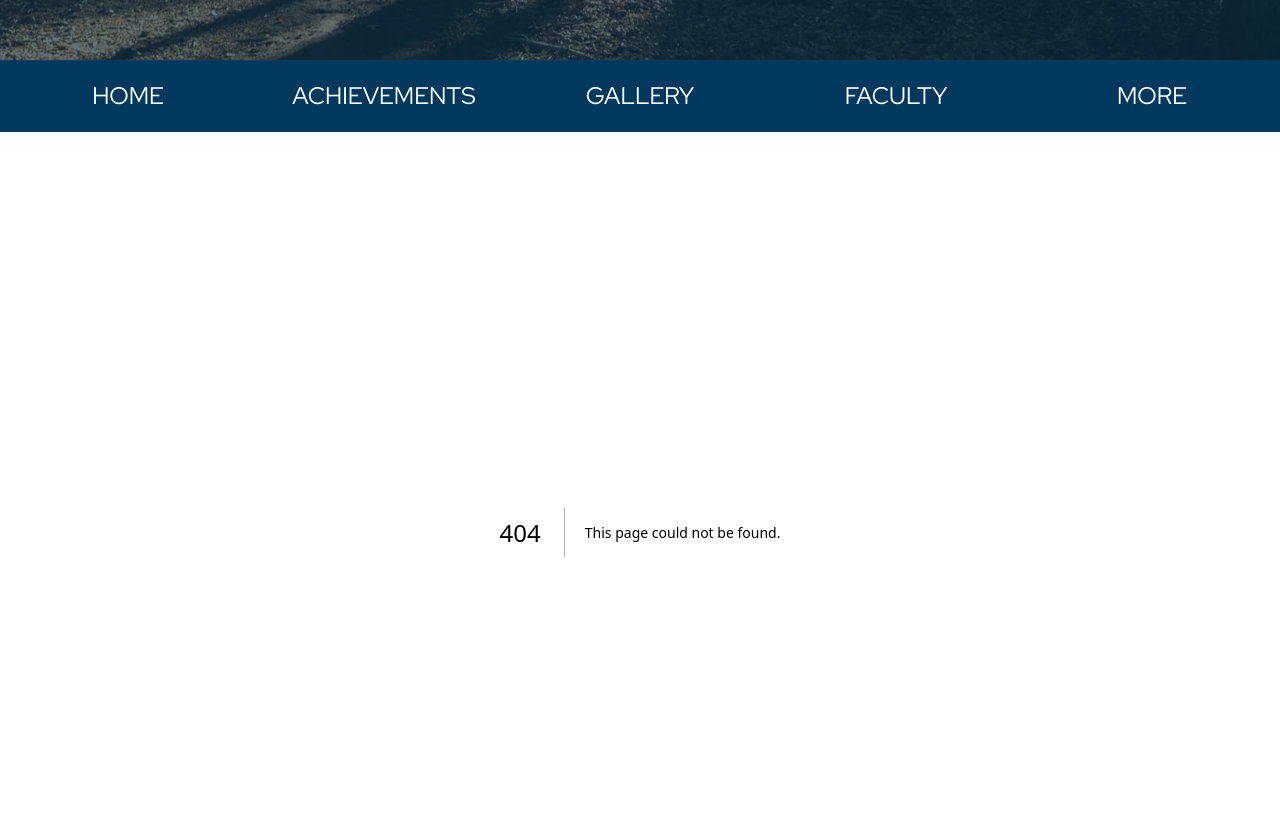
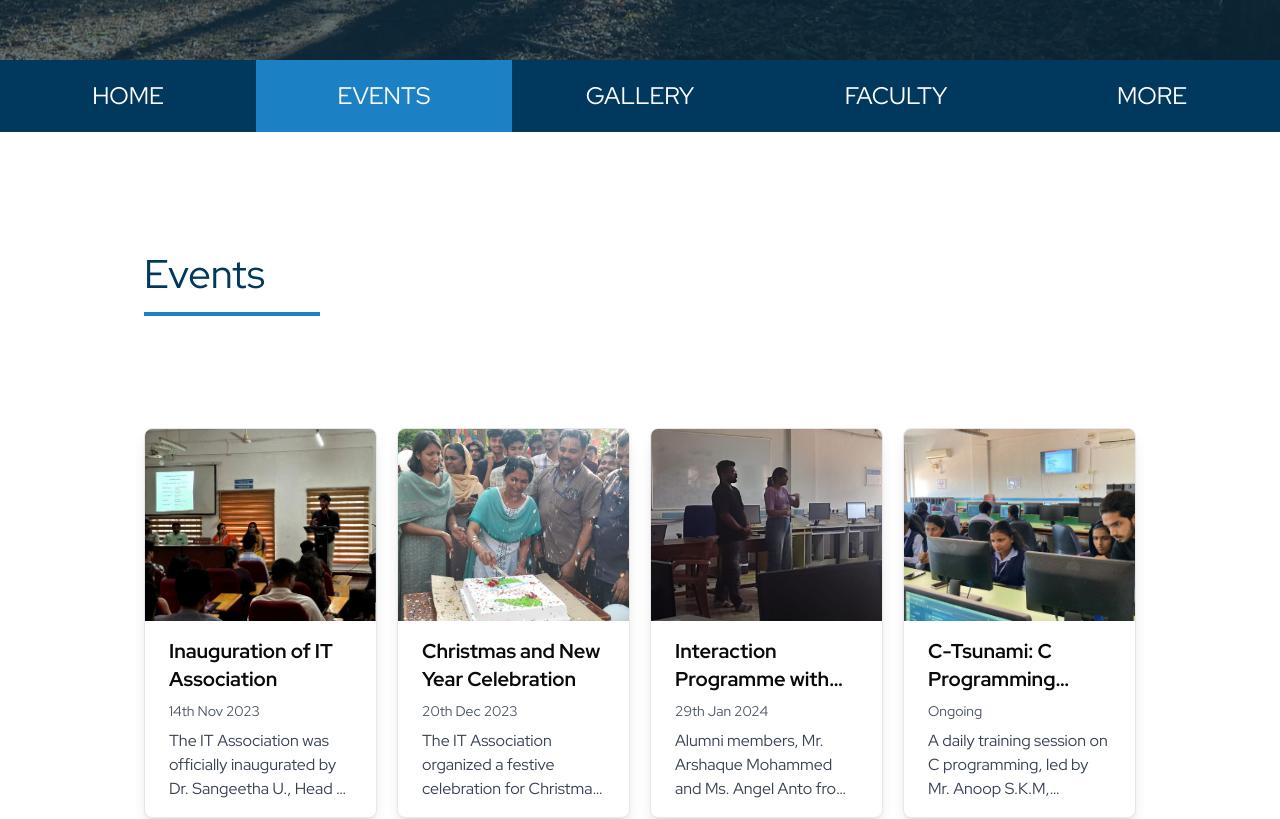
Before and after one commit to anima-regem/it-dept, a Next.js app: page /events in a window 1280 px wide. Before the commit this address had no page. Shown: the part 740-1559 px from the top of the page. Built offline with nearby package versions, Linux system fonts and the light colour scheme.

Commit message:
fixes events page

```diff
--- a/src/app/achievements/page.tsx
+++ /dev/null
@@ -1,88 +0,0 @@
-import AchivementCard from '@/components/achivement-card'
-import React from 'react'
-
-const page = () => {
-
-  const activities = [
-    {
-      title: "Inauguration of IT Association",
-      date: "14th Nov 2023",
-      description:
-        "The IT Association was officially inaugurated by Dr. Sangeetha U., Head of the IT department, marking the beginning of our journey towards promoting collaboration and innovation within the IT community.",
-        image: "/images/achivements/1.jpg", // Replace with your image URL
-      },
-    {
-      title: "Christmas and New Year Celebration",
-      date: "20th Dec 2023",
-      description:
-        "The IT Association organized a festive celebration for Christmas and New Year. Dr. Dhanya K.M, Associate Professor, inaugurated the event by cutting the cake, bringing students together to strengthen bonds.",
-      image: "/images/achivements/2.jpg", // Replace with your image URL
-    },
-    {
-      title: "Interaction Programme with Alumni",
-      date: "29th Jan 2024",
-      description:
-        "Alumni members, Mr. Arshaque Mohammed and Ms. Angel Anto from the 2017-21 batch, shared valuable insights and professional experiences, providing mentorship to the current students.",
-        image: "/images/achivements/3.jpg", // Replace with your image URL
-      },
-    {
-      title: "C-Tsunami: C Programming Training",
-      date: "Ongoing",
-      description:
-        "A daily training session on C programming, led by Mr. Anoop S.K.M, Assistant Professor, and selected students. This initiative aims to improve the programming skills of students from all branches.",
-        image: "/images/achivements/4.jpg", // Replace with your image URL
-      },
-    {
-      title: "Programme for CSE/IT Girls",
-      date: "17th Mar 2024",
-      description:
-        "A Python training programme exclusively for girls in the IT and CSE departments, organized in collaboration with the SHE cell. The session will be handled by Karthik A., AI Engineer at Litmus7.",
-        image: "/images/achivements/5.jpg", // Replace with your image URL
-      },
-  ];
-
-  return (
-    <div>
-      <div className="px-7 py-28 lg:px-36">
-        <h2 className=" text-[40px] text-[#00385E]">
-          Lorem ipsum dolor sit amet, consectetur adipiscing
-        </h2>
-        <div className=" w-36 lg:w-44 h-1 bg-[#1B80C4] mt-2" />
-
-        <div className=" mt-12">
-          <p className=" text-black text-xl">
-            Lorem ipsum dolor sit amet, consectetur adipiscing elit, sed do eiusmod tempor incididunt ut labore et dolore magna aliqua. Ut enim ad minim veniam, quis nostrud exercitation ullamco laboris nisi ut aliquip ex ea commodo consequat.
-          </p>
-          <br />
-          <p className=" text-black text-xl">
-            Duis aute irure dolor in reprehenderit in voluptate velit esse cillum dolore eu fugiat nulla pariatur. Excepteur sint occaecat cupidatat non proident, sunt in culpa qui officia deserunt mollit anim id est laborum.
-          </p>
-        </div>
-      </div>
-
-
-      <div className="px-7 pb-28 lg:px-36 grid grid-cols-1 gap-5 lg:grid-cols-4">
-        {activities.map((activity, index) => (
-          <div
-            key={index}
-            className="max-w-sm rounded overflow-hidden shadow-lg bg-white border border-gray-200"
-          >
-            <img
-              className="w-full h-48 object-cover"
-              src={activity.image}
-              alt={activity.title}
-            />
-            <div className="px-6 py-4">
-              <div className="font-bold text-xl mb-2">{activity.title}</div>
-              <p className="text-gray-600 text-sm mb-2">{activity.date}</p>
-              <p className="text-gray-700 text-base">{activity.description}</p>
-            </div>
-          </div>
-        ))}
-      </div>
-
-    </div>
-  )
-}
-
-export default page
--- /dev/null
+++ b/src/app/events/page.tsx
@@ -0,0 +1,154 @@
+"use client";
+
+import React, { useState } from 'react';
+import Image from 'next/image';
+import { X } from 'lucide-react';
+
+const Page = () => {
+  const [hoveredCard, setHoveredCard] = useState<number | null>(null);
+  const [selectedCard, setSelectedCard] = useState<number | null>(null);
+
+  const activities = [
+    {
+      title: "Inauguration of IT Association",
+      date: "14th Nov 2023",
+      description:
+        "The IT Association was officially inaugurated by Dr. Sangeetha U., Head of the IT department, marking the beginning of our journey towards promoting collaboration and innovation within the IT community.",
+      image: "/images/achivements/1.jpg",
+    },
+    {
+      title: "Christmas and New Year Celebration",
+      date: "20th Dec 2023",
+      description:
+        "The IT Association organized a festive celebration for Christmas and New Year. Dr. Dhanya K.M, Associate Professor, inaugurated the event by cutting the cake, bringing students together to strengthen bonds.",
+      image: "/images/achivements/2.jpg",
+    },
+    {
+      title: "Interaction Programme with Alumni",
+      date: "29th Jan 2024",
+      description:
+        "Alumni members, Mr. Arshaque Mohammed and Ms. Angel Anto from the 2017-21 batch, shared valuable insights and professional experiences, providing mentorship to the current students.",
+      image: "/images/achivements/3.jpg",
+    },
+    {
+      title: "C-Tsunami: C Programming Training",
+      date: "Ongoing",
+      description:
+        "A daily training session on C programming, led by Mr. Anoop S.K.M, Assistant Professor, and selected students. This initiative aims to improve the programming skills of students from all branches.",
+      image: "/images/achivements/4.jpg",
+    },
+    {
+      title: "Programme for CSE/IT Girls",
+      date: "17th Mar 2024",
+      description:
+        "A Python training programme exclusively for girls in the IT and CSE departments, organized in collaboration with the SHE cell. The session will be handled by Karthik A., AI Engineer at Litmus7.",
+      image: "/images/achivements/5.jpg",
+    },
+  ];
+
+  const EventCard = ({ activity, index }: { activity: typeof activities[0], index: number }) => {
+    return (
+      <>
+        <div
+          className="max-w-sm rounded-lg overflow-hidden shadow-lg bg-white border border-gray-200 h-full transition-all duration-300 hover:shadow-xl cursor-pointer"
+          onMouseEnter={() => setHoveredCard(index)}
+          onMouseLeave={() => setHoveredCard(null)}
+          onClick={() => setSelectedCard(index)}
+        >
+          <div className="h-48 relative">
+            <Image
+              src={activity.image}
+              alt={activity.title}
+              fill
+              className="object-cover"
+            />
+          </div>
+          <div className="px-6 py-4">
+            <div className="font-bold text-xl mb-2 line-clamp-2">
+              {activity.title}
+            </div>
+            <p className="text-gray-600 text-sm mb-2">{activity.date}</p>
+            <p className="text-gray-700 text-base line-clamp-3">
+              {activity.description}
+            </p>
+          </div>
+        </div>
+
+        {/* Desktop Hover Popup - Only shows on larger screens */}
+        {hoveredCard === index && (
+          <div className="absolute z-10 left-1/2 transform -translate-x-1/2 -translate-y-1/2 top-1/2 w-[120%] bg-white rounded-lg shadow-2xl border border-gray-200 p-6 transition-all duration-300 hidden lg:block">
+            <div className="relative h-56">
+              <Image
+                src={activity.image}
+                alt={activity.title}
+                fill
+                className="object-cover rounded-lg"
+              />
+            </div>
+            <div className="mt-4">
+              <h3 className="font-bold text-xl mb-2">{activity.title}</h3>
+              <p className="text-gray-600 text-sm mb-3">{activity.date}</p>
+              <p className="text-gray-700 text-base">
+                {activity.description}
+              </p>
+            </div>
+          </div>
+        )}
+      </>
+    );
+  };
+
+  return (
+    <div>
+      <div className="px-7 py-28 lg:px-36">
+        <h2 className="text-[40px] text-[#00385E]">Events</h2>
+        <div className="w-36 lg:w-44 h-1 bg-[#1B80C4] mt-2" />
+      </div>
+
+      <div className="px-7 pb-28 lg:px-36 grid grid-cols-1 gap-5 lg:grid-cols-4">
+        {activities.map((activity, index) => (
+          <div key={index} className="relative group">
+            <EventCard activity={activity} index={index} />
+          </div>
+        ))}
+      </div>
+
+      {/* Custom Modal for Mobile */}
+      {selectedCard !== null && (
+        <div className="fixed inset-0 bg-black bg-opacity-50 z-50 lg:hidden flex items-center justify-center p-4">
+          <div className="bg-white rounded-lg w-full max-w-md max-h-[90vh] overflow-y-auto relative">
+            <button
+              onClick={() => setSelectedCard(null)}
+              className="absolute top-4 right-4 p-2 rounded-full bg-white shadow-lg hover:bg-gray-100"
+            >
+              <X size={20} />
+            </button>
+
+            <div className="relative h-56 w-full">
+              <Image
+                src={activities[selectedCard].image}
+                alt={activities[selectedCard].title}
+                fill
+                className="object-cover rounded-t-lg"
+              />
+            </div>
+
+            <div className="p-6">
+              <h3 className="font-bold text-xl mb-2">
+                {activities[selectedCard].title}
+              </h3>
+              <p className="text-gray-600 text-sm mb-3">
+                {activities[selectedCard].date}
+              </p>
+              <p className="text-gray-700 text-base">
+                {activities[selectedCard].description}
+              </p>
+            </div>
+          </div>
+        </div>
+      )}
+    </div>
+  );
+};
+
+export default Page;
--- a/src/components/nav-links.tsx
+++ b/src/components/nav-links.tsx
@@ -7,13 +7,13 @@ import { cn } from '@/lib/utils';
 
 const navLinks = [
     { name: "Home", href: "/" },
-    { name: "Achievements", href: "/achievements" },
+    { name: "Events", href: "/events" },
     { name: "Gallery", href: "/gallery" },
     { name: "Faculty", href: "/faculty" },
 ];
 
 const moreLinks = [
-    { name: "Association", href: "/events" },
+    // { name: "Events", href: "/events" },
     { name: "Avishkar", href: "/avishkar " },
     { name: "Contact", href: "/contact" },
     { name: "Placement", href: "/placement" },
```
